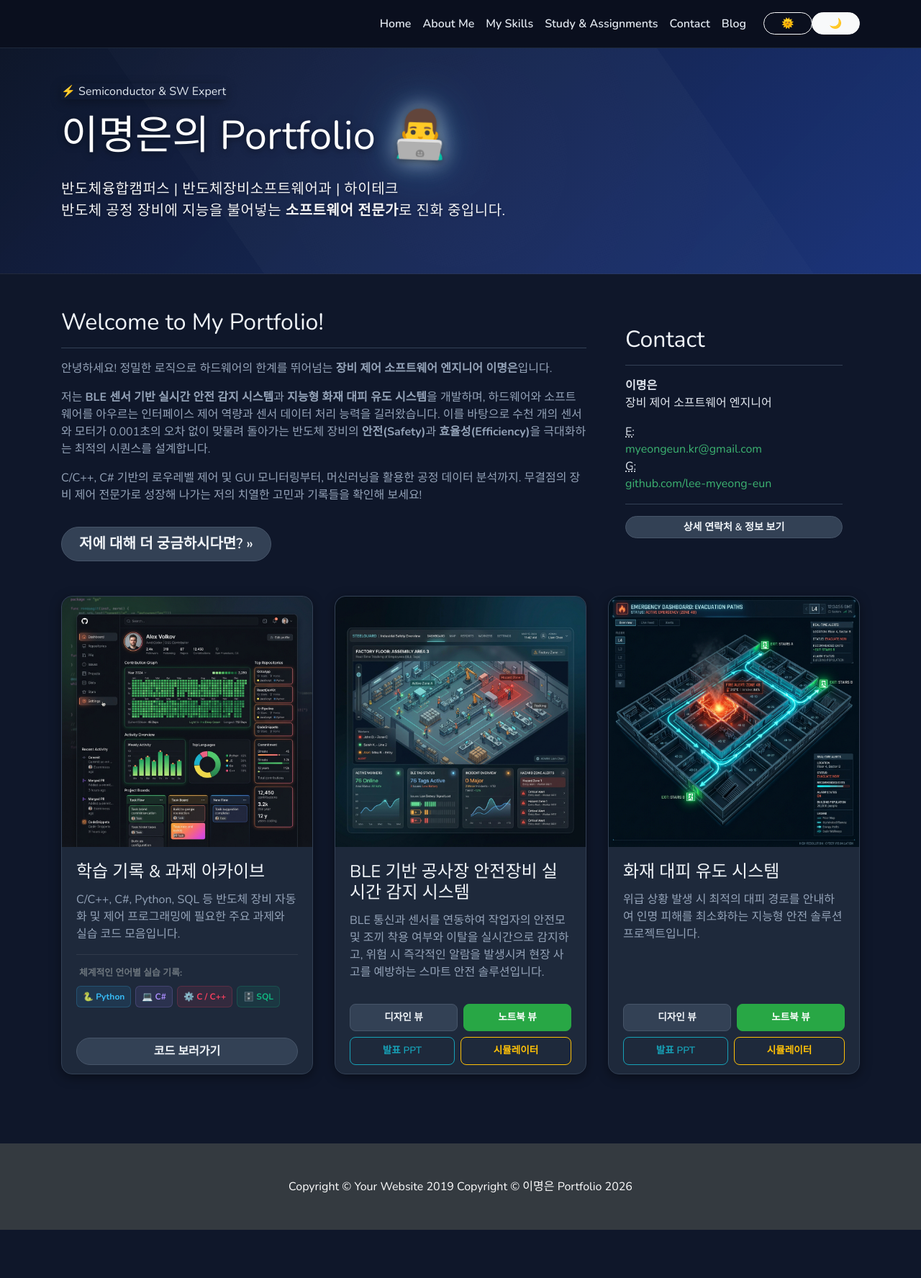
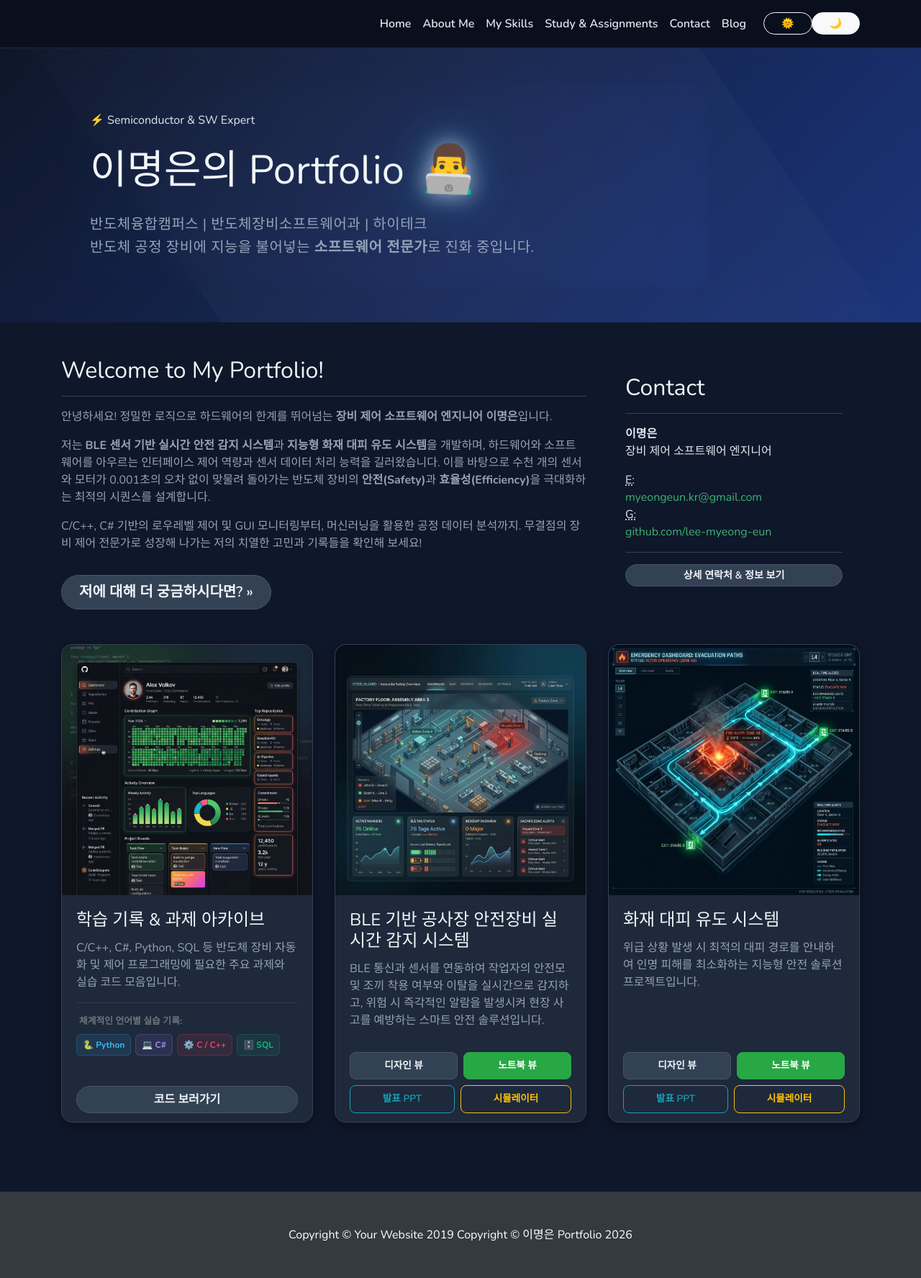
Before and after one commit to lee-myeong-eun/lee-myeong-eun.github.io, a Jekyll site: the page built from index.html, in a window 1280 px wide. Shown: the whole page at 72% size. Built offline with Jekyll 4.4.1, drawn with Linux system fonts in a browser that asks for light colours; before the commit the page ends 1709 px from its top, so only the background shows below that.

Commit message:
Enhance UI: Implement adaptive Glassmorphism banner with dynamic light/dark mode gradients and contrast rules

```diff
--- a/_includes/header.html
+++ b/_includes/header.html
@@ -5,31 +5,31 @@
   {% assign header_badge = '⚡ Semiconductor & SW Expert' %}
   {% assign header_title = '이명은의 Portfolio' %}
   {% assign header_icon = '👨‍💻' %}
-  {% assign header_gradient = 'linear-gradient(135deg, rgba(15, 23, 42, 0.95) 0%, rgba(30, 58, 138, 0.85) 100%)' %}
+  {% assign banner_class = 'banner-home' %}
   {% assign header_subtitle = '반도체융합캠퍼스 | 반도체장비소프트웨어과 | 하이테크<br />반도체 공정 장비에 지능을 불어넣는 <strong>소프트웨어 전문가</strong>로 진화 중입니다.' %}
 {% elsif current_title contains 'about' or current_url contains 'about' %}
   {% assign header_badge = '🌱 Growth & Philosophy' %}
   {% assign header_title = 'About Me' %}
   {% assign header_icon = '🚀' %}
-  {% assign header_gradient = 'linear-gradient(135deg, rgba(46, 16, 101, 0.9) 0%, rgba(30, 58, 138, 0.9) 100%)' %}
+  {% assign banner_class = 'banner-about' %}
   {% assign header_subtitle = '단순한 코더를 넘어, 하드웨어와 소통하며 최적의 제어 로직을 설계하는 엔지니어로 성장하는 과정입니다.' %}
 {% elsif current_title contains 'skills' or current_url contains 'skills' %}
   {% assign header_badge = '🛠️ Tech Stack & Expertise' %}
   {% assign header_title = 'My Skills' %}
   {% assign header_icon = '💻' %}
-  {% assign header_gradient = 'linear-gradient(135deg, rgba(15, 23, 42, 0.95) 0%, rgba(8, 145, 178, 0.85) 100%)' %}
+  {% assign banner_class = 'banner-skills' %}
   {% assign header_subtitle = 'C/C++, Python부터 Web 프론트엔드 및 하드웨어 제어까지, 제가 보유한 기술 역량과 숙련도를 소개합니다.' %}
 {% elsif current_title contains 'assignment' or current_title contains 'study' or current_url contains 'assignment' %}
   {% assign header_badge = '📚 Learning Archive' %}
   {% assign header_title = 'Study & Assignments' %}
   {% assign header_icon = '📚' %}
-  {% assign header_gradient = 'linear-gradient(135deg, rgba(2, 44, 34, 0.95) 0%, rgba(5, 150, 105, 0.85) 100%)' %}
+  {% assign banner_class = 'banner-study' %}
   {% assign header_subtitle = '학교 수업과 개인 프로젝트를 통해 치열하게 고민하고 구현해 낸 코드와 결과물들의 기록입니다.' %}
 {% elsif current_title contains 'contact' or current_url contains 'contact' %}
   {% assign header_badge = "📬 Let's Connect" %}
   {% assign header_title = 'Contact' %}
   {% assign header_icon = '💬' %}
-  {% assign header_gradient = 'linear-gradient(135deg, rgba(30, 41, 59, 0.95) 0%, rgba(88, 28, 50, 0.85) 100%)' %}
+  {% assign banner_class = 'banner-contact' %}
   {% assign header_subtitle = '새로운 기회와 성장을 위한 소통을 환영합니다. 아래 폼을 통해 언제든 편하게 연락해 주세요.' %}
 {% else %}
   {% assign header_badge = '🔍 Project Details' %}
@@ -39,27 +39,48 @@
     {% assign header_title = 'Project Document' %}
   {% endif %}
   {% assign header_icon = '💡' %}
-  {% assign header_gradient = 'linear-gradient(135deg, rgba(30, 41, 59, 0.95) 0%, rgba(71, 85, 105, 0.85) 100%)' %}
+  {% assign banner_class = 'banner-default' %}
   {% assign header_subtitle = '상세 구현 내용 및 코드를 확인하실 수 있습니다.' %}
 {% endif %}
 
 <style>
   .dynamic-header {
-    background: {{ header_gradient }} !important;
     animation: bannerFadeIn 1s cubic-bezier(0.25, 0.8, 0.25, 1) forwards;
     position: relative;
     overflow: hidden;
-    border-bottom: 1px solid rgba(255, 255, 255, 0.08);
+    border-bottom: 1px solid var(--border-medium);
   }
+
+  /* --- Dynamic Gradients for Dark Mode (Default) --- */
+  .banner-home { background: linear-gradient(135deg, rgba(15, 23, 42, 0.95) 0%, rgba(30, 58, 138, 0.85) 100%); }
+  .banner-about { background: linear-gradient(135deg, rgba(46, 16, 101, 0.9) 0%, rgba(30, 58, 138, 0.9) 100%); }
+  .banner-skills { background: linear-gradient(135deg, rgba(15, 23, 42, 0.95) 0%, rgba(8, 145, 178, 0.85) 100%); }
+  .banner-study { background: linear-gradient(135deg, rgba(2, 44, 34, 0.95) 0%, rgba(5, 150, 105, 0.85) 100%); }
+  /* Brighter, warmer contact in dark mode */
+  .banner-contact { background: linear-gradient(135deg, rgba(159, 18, 57, 0.85) 0%, rgba(154, 52, 18, 0.85) 100%); }
+  .banner-default { background: linear-gradient(135deg, rgba(30, 41, 59, 0.95) 0%, rgba(71, 85, 105, 0.85) 100%); }
+
+  /* --- Dynamic Gradients for Light Mode --- */
+  body.light-mode .banner-home { background: linear-gradient(135deg, rgba(219, 234, 254, 1) 0%, rgba(191, 219, 254, 1) 100%); }
+  body.light-mode .banner-about { background: linear-gradient(135deg, rgba(233, 213, 255, 1) 0%, rgba(191, 219, 254, 1) 100%); }
+  body.light-mode .banner-skills { background: linear-gradient(135deg, rgba(224, 242, 254, 1) 0%, rgba(167, 243, 208, 1) 100%); }
+  body.light-mode .banner-study { background: linear-gradient(135deg, rgba(209, 250, 229, 1) 0%, rgba(167, 243, 208, 1) 100%); }
+  /* Very cheerful and warm contact in light mode */
+  body.light-mode .banner-contact { background: linear-gradient(135deg, rgba(254, 202, 202, 1) 0%, rgba(253, 186, 116, 1) 100%); }
+  body.light-mode .banner-default { background: linear-gradient(135deg, rgba(241, 245, 249, 1) 0%, rgba(226, 232, 240, 1) 100%); }
+
 
   /* Subtle background glow effect */
   .dynamic-header::before {
     content: '';
     position: absolute;
     top: -50%; left: -50%; width: 200%; height: 200%;
-    background: radial-gradient(circle at center, rgba(255,255,255,0.03) 0%, transparent 60%);
+    background: radial-gradient(circle at center, rgba(255,255,255,0.04) 0%, transparent 60%);
     animation: slowSpin 30s linear infinite;
     pointer-events: none;
+  }
+  body.light-mode .dynamic-header::before {
+    background: radial-gradient(circle at center, rgba(255,255,255,0.4) 0%, transparent 60%);
   }
 
   @keyframes bannerFadeIn {
@@ -86,23 +107,58 @@
     margin-left: 8px;
     vertical-align: middle;
   }
+
+  /* Glassmorphism Panel for Ultimate Legibility */
+  .header-glass-panel {
+    background: var(--bg-glass);
+    backdrop-filter: blur(16px);
+    -webkit-backdrop-filter: blur(16px);
+    border: 1px solid var(--border-medium);
+    border-radius: 20px;
+    padding: 2.5rem;
+    box-shadow: 0 10px 40px var(--shadow-main);
+    display: inline-block;
+    max-width: 900px;
+    width: 100%;
+  }
+
+  /* Typography responding to Light/Dark Mode automatically */
+  .header-glass-panel .banner-title {
+    color: var(--text-heading);
+    text-shadow: 0 2px 5px var(--shadow-main);
+  }
+  .header-glass-panel .banner-subtitle {
+    color: var(--text-body);
+    font-weight: 500;
+    letter-spacing: 0.5px;
+    line-height: 1.6;
+  }
+
+  /* Remove heavy text shadows in light mode to prevent blurry/dirty look */
+  body.light-mode .header-glass-panel .banner-title {
+    text-shadow: none;
+  }
 </style>
 
 <!-- Header -->
-<header class="py-5 mb-5 dynamic-header">
+<header class="py-5 mb-5 dynamic-header {{ banner_class }}">
   <div class="container h-100 position-relative" style="z-index: 1;">
     <div class="row h-100 align-items-center">
-      <div class="col-lg-12">
+      <div class="col-lg-12 text-center text-lg-left">
+        <div class="header-glass-panel">
           <!-- Premium Tech Badge -->
-        <span class="tech-badge" style="box-shadow: 0 4px 15px rgba(0,0,0,0.3);">{{ header_badge }}</span>
-        <h1 class="display-4 text-white mt-3 mb-3" style="text-shadow: 0 2px 10px rgba(0,0,0,0.5);">
+          <span class="tech-badge mb-3 d-inline-block" style="box-shadow: 0 4px 15px var(--shadow-card);">{{ header_badge }}</span>
+
+          <h1 class="display-4 mt-2 mb-3 banner-title">
             <span class="text-gradient">{{ header_title }}</span>
             <span class="glow-icon">{{ header_icon }}</span>
           </h1>
-        <p class="lead mb-4 text-white" style="font-weight: 400; letter-spacing: 0.5px; opacity: 0.95; text-shadow: 0 1px 4px rgba(0,0,0,0.4);">
+
+          <p class="lead mb-0 banner-subtitle">
             {{ header_subtitle }}
           </p>
         </div>
       </div>
     </div>
+  </div>
 </header>
--- a/assets/css/main.css
+++ b/assets/css/main.css
@@ -70,7 +70,7 @@
     --bg-main: #f8fafc;
     --bg-nav: rgba(255, 255, 255, 0.85);
     --bg-card: #ffffff;
-    --bg-glass: #ffffff;
+    --bg-glass: rgba(255, 255, 255, 0.75);
     --bg-input: #f1f5f9;
     --bg-input-focus: #ffffff;
     --bg-terminal: #f1f5f9;
```
Lines whose indentation alone changed are shown as unchanged.
